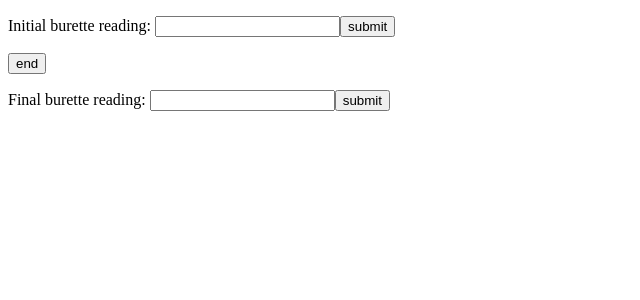
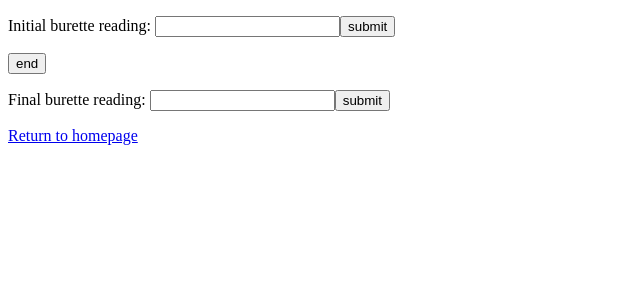
Before and after one commit to Junius00/autotration, a Flask app: template webapp/python/templates/laserCalibration.html in a window 1280 px wide. Shown: the top 300 px of the page, without its empty margins (0-640 px from the left). Run offline with Flask 2, Linux system fonts and the light colour scheme; the template is opened without the code that fills it, so the values that code supplies are empty.

Commit message:
added 'Return to homepage' button for laserCali html

```diff
--- a/webapp/python/templates/laserCalibration.html
+++ b/webapp/python/templates/laserCalibration.html
@@ -14,6 +14,6 @@
 		<form method="POST" type="multipart/form-data">
 			<p>Final burette reading: <input type="text" id="final" name="final"><input type="submit" value="submit"></p>
 		</form>
-		<a href="{{url_for('index')}}">
+		<a href="{{url_for('index')}}">Return to homepage</a>
 	</body>
 </html>
```
